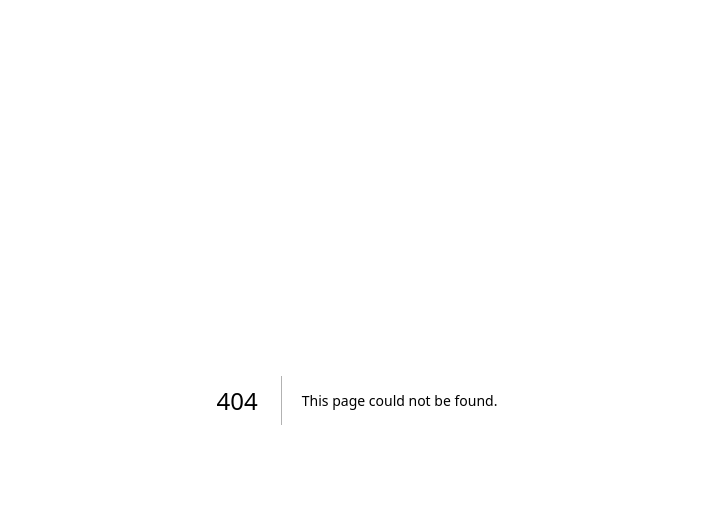
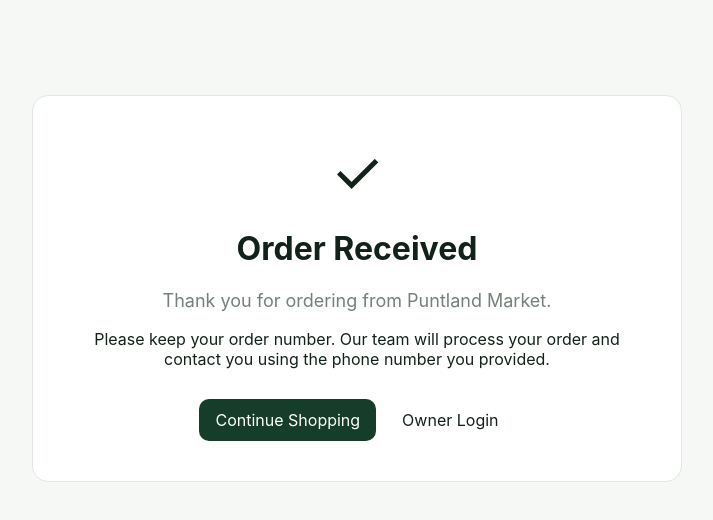
Before and after one commit to abdidahirr909/puntland, a Next.js app: page /checkout/success in a window 1280 px wide. Before the commit this address had no page. Shown: the top 520 px of the page, without its empty margins (283-996 px from the left). Built offline with nearby package versions, Linux system fonts and the light colour scheme.

Commit message:
Create page.tsx

```diff
--- /dev/null
+++ b/app/checkout/success/page.tsx
@@ -0,0 +1,109 @@
+"use client";
+
+import Link from "next/link";
+import { useSearchParams } from "next/navigation";
+
+export default function CheckoutSuccessPage() {
+  const searchParams =
+    useSearchParams();
+
+  const orderNumber =
+    searchParams.get("order");
+
+  return (
+    <main className="container">
+      <div
+        className="panel"
+        style={{
+          maxWidth: 650,
+          margin: "60px auto",
+          textAlign: "center",
+          padding: 40,
+        }}
+      >
+        <div
+          style={{
+            fontSize: 60,
+            marginBottom: 15,
+          }}
+        >
+          ✓
+        </div>
+
+        <h1>
+          Order Received
+        </h1>
+
+        <p
+          className="muted"
+          style={{
+            fontSize: 18,
+          }}
+        >
+          Thank you for ordering from
+          Puntland Market.
+        </p>
+
+        {orderNumber && (
+          <div
+            style={{
+              background: "#f3f4f6",
+              padding: 20,
+              margin: "25px 0",
+              borderRadius: 8,
+            }}
+          >
+            <p
+              className="muted"
+              style={{
+                margin: "0 0 5px",
+              }}
+            >
+              Your order number
+            </p>
+
+            <strong
+              style={{
+                fontSize: 24,
+              }}
+            >
+              {orderNumber}
+            </strong>
+          </div>
+        )}
+
+        <p>
+          Please keep your order number.
+          Our team will process your order
+          and contact you using the phone
+          number you provided.
+        </p>
+
+        <div
+          style={{
+            display: "flex",
+            justifyContent:
+              "center",
+            gap: 10,
+            marginTop: 30,
+            flexWrap: "wrap",
+          }}
+        >
+          <Link
+            href="/"
+            className="btn btn-primary"
+          >
+            Continue Shopping
+          </Link>
+
+          <Link
+            href="/login"
+            className="btn"
+          >
+            Owner Login
+          </Link>
+        </div>
+      </div>
+    </main>
+  );
+}
```
